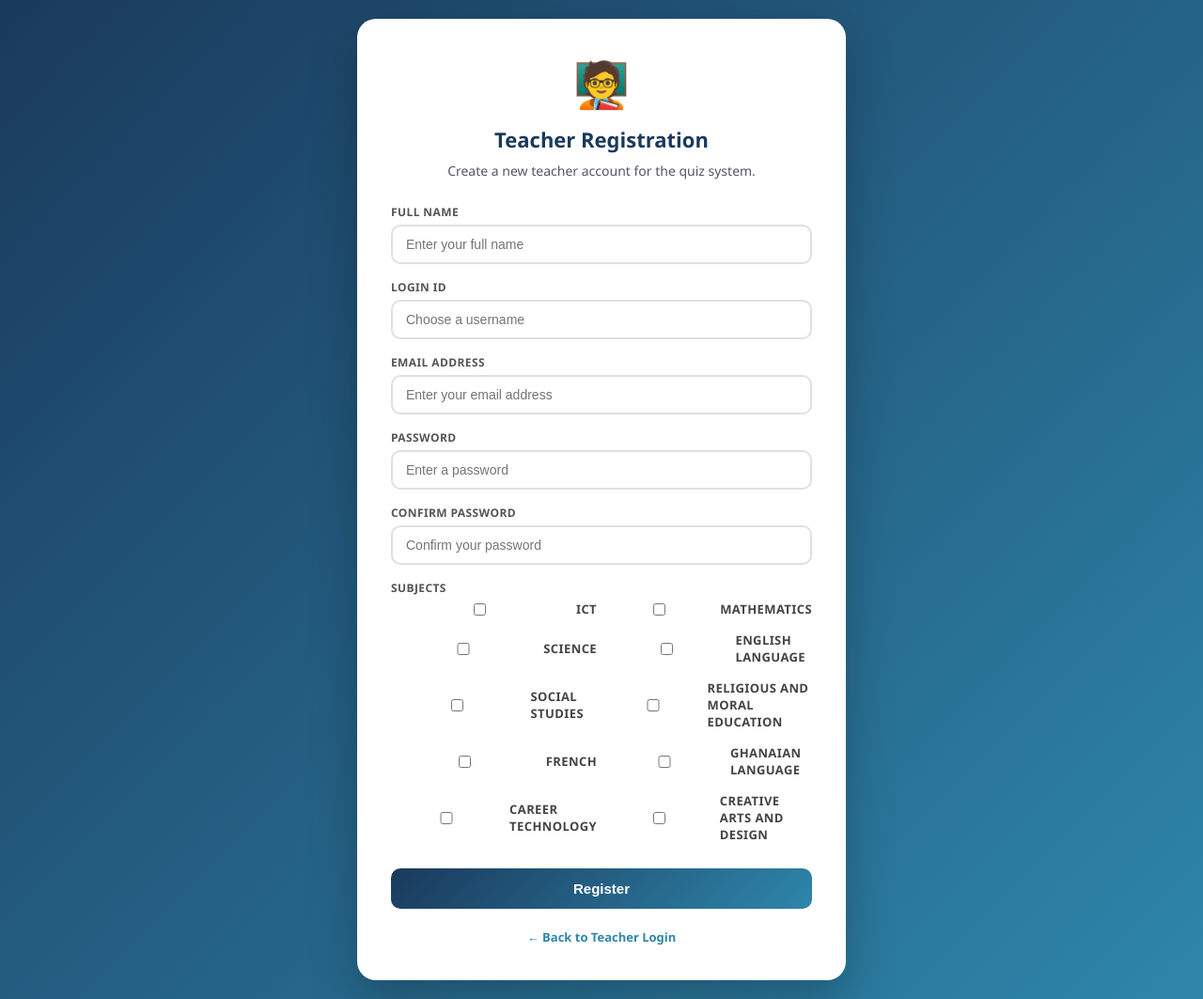
After one commit to ictsiremma-del/ict_quiz, a Flask app: page /teacher_register in a window 1280 px wide. The commit adds this page. Shown: the whole page at 94% size. Run offline with Flask 3, Linux system fonts and the light colour scheme; some libraries are stand-ins or nearby versions.

Commit message:
Add teacher registration, approval workflow, and Google OAuth fixes

```diff
--- a/app.py
+++ b/app.py
@@ -40,6 +40,7 @@ HOMEWORK_FILE= "homework_saves.json"
 UPLOAD_FOLDER= "static/uploads"
 ALLOWED_IMG  = {"png","jpg","jpeg","gif","webp"}
 ALLOWED_PDF  = {"pdf"}
+TEACHERS_FILE = "teachers.json"
 GOOGLE_CLIENT_ID = os.environ.get("GOOGLE_CLIENT_ID", "523848643345-5pjbo9avqt8b8s2gm1rc9u4mrk7cfkcf.apps.googleusercontent.com")
 GOOGLE_CLIENT_SECRET = os.environ.get("GOOGLE_CLIENT_SECRET", "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")
 GOOGLE_AUTH_REDIRECT_URI = os.environ.get("GOOGLE_REDIRECT_URI", "http://localhost:5000/google-callback")
@@ -51,6 +52,30 @@ os.makedirs(UPLOAD_FOLDER, exist_ok=True)
 os.makedirs("static", exist_ok=True)
 os.makedirs("backups", exist_ok=True)
 os.makedirs("templates", exist_ok=True)
+
+def load_custom_teachers():
+    if not os.path.exists(TEACHERS_FILE):
+        with open(TEACHERS_FILE,"w",encoding="utf-8") as f:
+            json.dump({}, f)
+        return {}
+    try:
+        with open(TEACHERS_FILE,"r",encoding="utf-8") as f:
+            return json.load(f) or {}
+    except Exception as e:
+        print("Unable to load teachers file:", e)
+        return {}
+
+
+def save_custom_teachers(data):
+    try:
+        with open(TEACHERS_FILE,"w",encoding="utf-8") as f:
+            json.dump(data, f, indent=2)
+    except Exception as e:
+        print("Unable to save teachers file:", e)
+
+
+CUSTOM_TEACHERS = load_custom_teachers()
+
 # Initialise database on startup
 try:
     init_db()
@@ -162,6 +187,31 @@ def get_qs_for_student(subject,cls,shuffle=True,strand=None,sub_strand=None):
                 opts=q["options"].copy(); random.shuffle(opts); q["options"]=opts
     return filtered
 def current_teacher(): return session.get("teacher_data")
+
+def get_teacher_by_id(uid):
+    if not uid: return None, None
+    if uid in TEACHERS:
+        return uid, TEACHERS[uid]
+    if uid in CUSTOM_TEACHERS:
+        return uid, CUSTOM_TEACHERS[uid]
+    lower = uid.lower()
+    for key, teacher in {**TEACHERS, **CUSTOM_TEACHERS}.items():
+        if teacher.get("email","",).lower() == lower:
+            return key, teacher
+    return None, None
+
+
+def teacher_exists(uid, email=None):
+    _, teacher = get_teacher_by_id(uid)
+    if teacher:
+        return True
+    if email:
+        lower = email.lower()
+        for teacher in {**TEACHERS, **CUSTOM_TEACHERS}.values():
+            if teacher.get("email","",).lower() == lower:
+                return True
+    return False
+
 def can_access(subject):
     t=current_teacher()
     if not t: return False
@@ -352,12 +402,40 @@ def submit():
 def teacher():
     if request.method=="POST":
         uid=request.form.get("username","").strip(); pwd=request.form.get("password","").strip()
-        t=TEACHERS.get(uid)
-        if t and t["password"]==pwd:
-            session["teacher"]=True; session["teacher_data"]={**t,"uid":uid}
-            return redirect(url_for("dashboard"))
-        return render_template("teacher_login.html",error="Wrong username or password.",school=SCHOOL_NAME,teachers=TEACHERS)
-    return render_template("teacher_login.html",school=SCHOOL_NAME,error=request.args.get("error"),teachers=TEACHERS)
+        stored_uid, t = get_teacher_by_id(uid)
+        if t:
+            status = t.get("status","approved")
+            if status == "pending":
+                return render_template("teacher_login.html",error="Your registration is pending admin approval.",school=SCHOOL_NAME)
+            if status == "rejected":
+                return render_template("teacher_login.html",error="Your registration was rejected. Contact the administrator.",school=SCHOOL_NAME)
+            if t.get("password") == pwd:
+                session["teacher"] = True; session["teacher_data"] = {**t, "uid": stored_uid}
+                return redirect(url_for("dashboard"))
+        return render_template("teacher_login.html",error="Wrong username or password.",school=SCHOOL_NAME)
+    return render_template("teacher_login.html",school=SCHOOL_NAME,error=request.args.get("error"))
+
+@app.route("/teacher_register", methods=["GET","POST"])
+def teacher_register():
+    if request.method=="POST":
+        name=request.form.get("name","\"").strip()
+        uid=request.form.get("uid","\"").strip().lower()
+        email=request.form.get("email","\"").strip().lower()
+        password=request.form.get("password","")
+        confirm=request.form.get("confirm_password","")
+        subjects=request.form.getlist("subjects")
+        if not (name and uid and password and confirm and subjects):
+            return render_template("teacher_register.html",school=SCHOOL_NAME,subjects=SUBJECTS,error="Please fill in all fields and select at least one subject.")
+        if password != confirm:
+            return render_template("teacher_register.html",school=SCHOOL_NAME,subjects=SUBJECTS,error="Passwords do not match.")
+        if teacher_exists(uid, email):
+            return render_template("teacher_register.html",school=SCHOOL_NAME,subjects=SUBJECTS,error="A teacher with that username or email already exists.")
+        if any(s not in SUBJECTS for s in subjects):
+            return render_template("teacher_register.html",school=SCHOOL_NAME,subjects=SUBJECTS,error="Please select valid subjects.")
+        CUSTOM_TEACHERS[uid] = {"name":name,"password":password,"subjects":subjects,"is_head":False,"managed_class":None,"email":email,"status":"pending"}
+        save_custom_teachers(CUSTOM_TEACHERS)
+        return redirect(url_for("teacher", error="Registration submitted and is pending admin approval."))
+    return render_template("teacher_register.html",school=SCHOOL_NAME,subjects=SUBJECTS,error=None)
 
 @app.route("/google-login")
 def google_login():
@@ -410,12 +488,21 @@ def google_callback():
     profile=profile_resp.json()
     email=profile.get("email","")
     uid=email.split("@")[0] if email else None
-    t=TEACHERS.get(uid)
-    if not t:
-        return redirect(url_for("teacher", error="This Google account is not linked to a teacher record."))
-    session["teacher"]=True
-    session["teacher_data"]={**t,"uid":uid}
-    return redirect(url_for("dashboard"))
+    stored_uid, t = get_teacher_by_id(uid or email)
+    if t:
+        status = t.get("status","approved")
+        if status == "pending":
+            return redirect(url_for("teacher", error="Your Google account is pending admin approval."))
+        if status == "rejected":
+            return redirect(url_for("teacher", error="Your Google registration was rejected."))
+        session["teacher"] = True
+        session["teacher_data"] = {**t, "uid": stored_uid}
+        return redirect(url_for("dashboard"))
+    created_uid = email or uid
+    t = {"name": profile.get("name","Google User"),"password":"","subjects":SUBJECTS,"is_head":False,"managed_class":None,"email":email,"status":"pending"}
+    CUSTOM_TEACHERS[created_uid] = t
+    save_custom_teachers(CUSTOM_TEACHERS)
+    return redirect(url_for("teacher", error="Google account registration submitted and is pending admin approval."))
 
 @app.route("/teacher_logout")
 def teacher_logout(): session.clear(); return redirect(url_for("index"))
@@ -1198,16 +1285,28 @@ def superadmin():
     if not t or not t.get("is_head"): return redirect(url_for("teacher"))
     if request.method == "POST":
         school_id = request.form.get("school_id")
+        teacher_uid = request.form.get("teacher_uid")
         action    = request.form.get("action")
         if school_id and action in ["approved","rejected"]:
             db_update_school_status(int(school_id), action)
+            session["admin_msg"] = "School status updated."
+        if teacher_uid and action in ["approved","rejected"] and teacher_uid in CUSTOM_TEACHERS:
+            CUSTOM_TEACHERS[teacher_uid]["status"] = action
+            save_custom_teachers(CUSTOM_TEACHERS)
+            session["admin_msg"] = "Teacher status updated."
     schools = db_get_all_schools()
     pending  = [s for s in schools if s["status"]=="pending"]
     approved = [s for s in schools if s["status"]=="approved"]
     rejected = [s for s in schools if s["status"]=="rejected"]
+    all_teachers = [{**t, "uid": uid} for uid,t in CUSTOM_TEACHERS.items()]
+    teacher_pending = [t for t in all_teachers if t.get("status","pending") == "pending"]
+    teacher_approved = [t for t in all_teachers if t.get("status","approved")]
+    teacher_rejected = [t for t in all_teachers if t.get("status","rejected")]
     return render_template("superadmin.html", school=SCHOOL_NAME,
         pending=pending, approved=approved, rejected=rejected,
-        total=len(schools), admin_msg=session.pop("admin_msg",None))
+        total=len(schools), admin_msg=session.pop("admin_msg",None),
+        teacher_pending=teacher_pending, teacher_approved=teacher_approved, teacher_rejected=teacher_rejected,
+        teacher_total=len(all_teachers))
 
 @app.route("/school/<school_code>")
 def school_home(school_code):
--- /dev/null
+++ b/teachers.json
@@ -0,0 +1,13 @@
+{
+  "sir emma": {
+    "name": "Emmanuel Gibson",
+    "password": "Letgohome233",
+    "subjects": [
+      "ICT"
+    ],
+    "is_head": false,
+    "managed_class": null,
+    "email": "ict.siremma@gmail.com",
+    "status": "approved"
+  }
+}
--- /dev/null
+++ b/templates/teacher_register.html
@@ -0,0 +1,67 @@
+<!DOCTYPE html>
+<html lang="en">
+<head>
+<meta charset="UTF-8">
+<meta name="viewport" content="width=device-width,initial-scale=1.0">
+<title>Teacher Registration — {{ school }}</title>
+<style>
+*{box-sizing:border-box;margin:0;padding:0}
+body{font-family:'Segoe UI',sans-serif;background:linear-gradient(135deg,#1a3a5c,#2e86ab);min-height:100vh;display:flex;align-items:center;justify-content:center;padding:20px}
+.card{background:white;border-radius:20px;padding:36px;width:100%;max-width:520px;box-shadow:0 20px 50px rgba(0,0,0,.25)}
+.icon{text-align:center;font-size:48px;margin-bottom:12px}
+h1{text-align:center;color:#1a3a5c;font-size:22px;margin-bottom:8px}
+p{text-align:center;color:#556;font-size:14px;margin-bottom:24px;line-height:1.6}
+.fg{margin-bottom:16px}
+label{display:block;font-size:12px;font-weight:700;color:#555;margin-bottom:5px;text-transform:uppercase;letter-spacing:.4px}
+input,select{width:100%;padding:11px 14px;border:2px solid #e0e0e0;border-radius:10px;font-size:14px;outline:none;transition:border .2s}
+input:focus,textarea:focus,select:focus{border-color:#2e86ab}
+textarea{resize:vertical}
+.btn{width:100%;padding:13px;background:linear-gradient(135deg,#1a3a5c,#2e86ab);color:white;border:none;border-radius:10px;font-size:15px;font-weight:700;cursor:pointer;margin-top:6px}
+.error{background:#fadbd8;color:#e74c3c;padding:10px 14px;border-radius:8px;font-size:13px;margin-bottom:14px;border-left:3px solid #e74c3c}
+.subjects{display:grid;grid-template-columns:repeat(2,minmax(0,1fr));gap:10px}
+.subjects label{display:flex;align-items:center;gap:8px;font-size:13px;color:#444;font-weight:600}
+.back{text-align:center;margin-top:18px}
+.back a{color:#2e86ab;font-size:13px;text-decoration:none;font-weight:600}
+</style>
+</head>
+<body>
+<div class="card">
+  <div class="icon">🧑‍🏫</div>
+  <h1>Teacher Registration</h1>
+  <p>Create a new teacher account for the quiz system.</p>
+  {% if error %}<div class="error">{{ error }}</div>{% endif %}
+  <form method="POST">
+    <div class="fg">
+      <label>Full Name</label>
+      <input type="text" name="name" placeholder="Enter your full name" required>
+    </div>
+    <div class="fg">
+      <label>Login ID</label>
+      <input type="text" name="uid" placeholder="Choose a username" required>
+    </div>
+    <div class="fg">
+      <label>Email Address</label>
+      <input type="email" name="email" placeholder="Enter your email address" required>
+    </div>
+    <div class="fg">
+      <label>Password</label>
+      <input type="password" name="password" placeholder="Enter a password" required>
+    </div>
+    <div class="fg">
+      <label>Confirm Password</label>
+      <input type="password" name="confirm_password" placeholder="Confirm your password" required>
+    </div>
+    <div class="fg">
+      <label>Subjects</label>
+      <div class="subjects">
+        {% for subject in subjects %}
+        <label><input type="checkbox" name="subjects" value="{{ subject }}"> {{ subject }}</label>
+        {% endfor %}
+      </div>
+    </div>
+    <button type="submit" class="btn">Register</button>
+  </form>
+  <div class="back"><a href="/teacher">← Back to Teacher Login</a></div>
+</div>
+</body>
+</html>
```
Also changed, not shown: templates/superadmin.html (+76 -0 lines), templates/teacher_login.html (+6 -18 lines), 1 other file.
